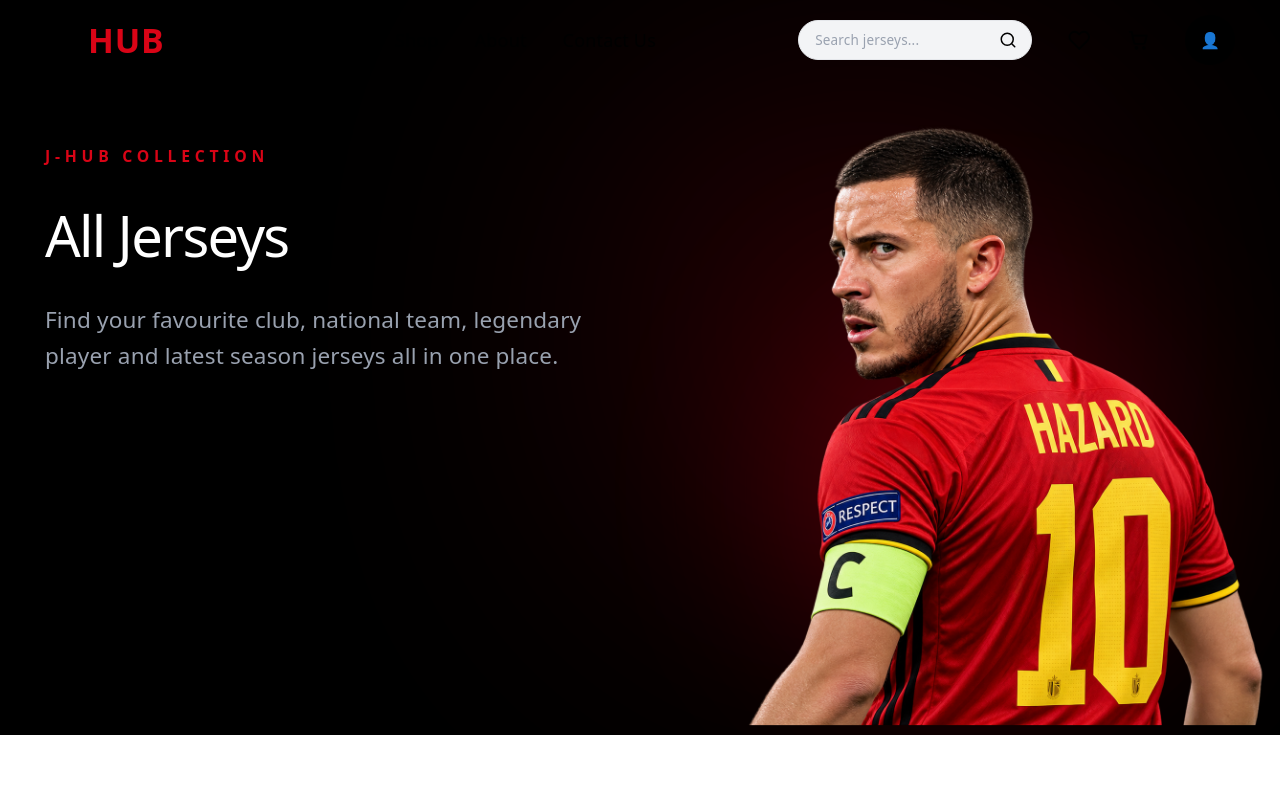
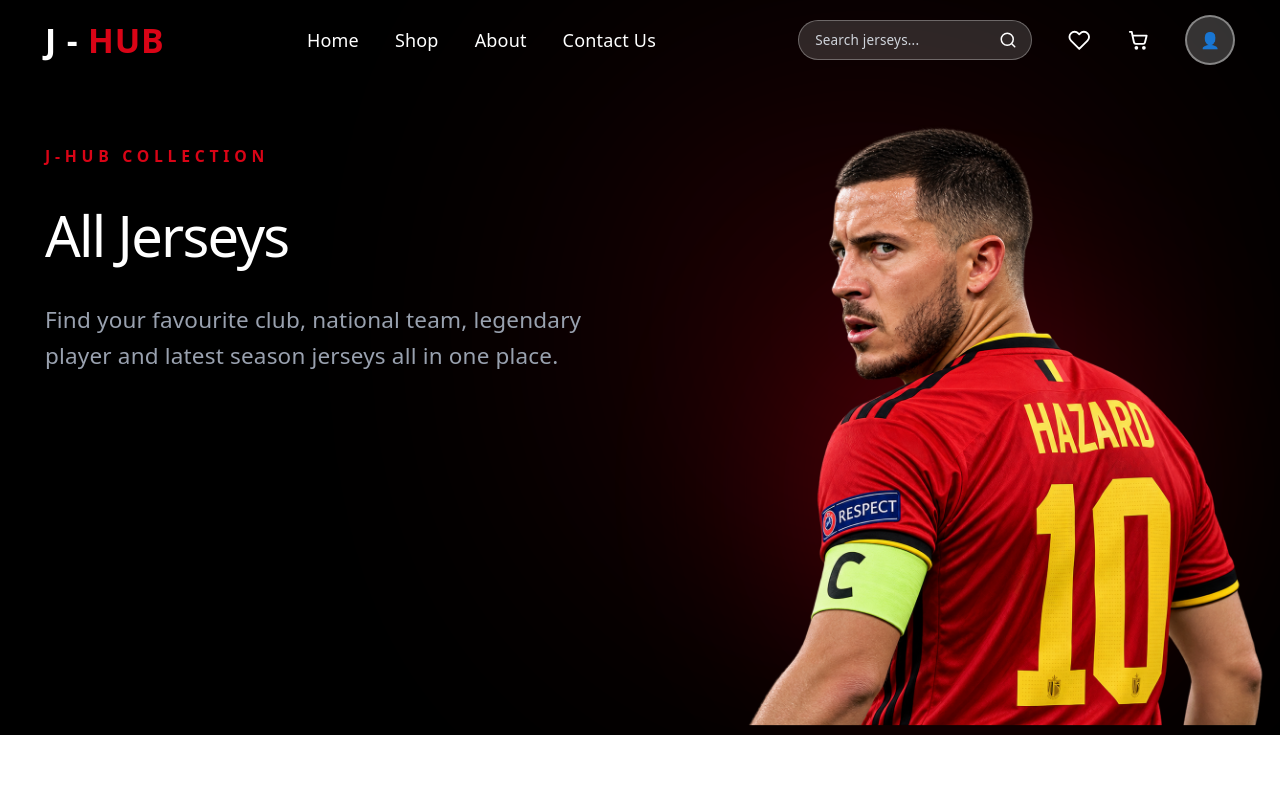
Before and after one commit to atp43338-ai/J-HUB, a React (Vite) app in the folder Frontend/: page /shop in a window 1280 px wide. Shown: the top 800 px of the page. Built offline with nearby package versions, Linux system fonts and the light colour scheme; no server answers; sample sign-in values are in the browser's storage.

Commit message:
feat: update adminroute

```diff
--- a/Frontend/src/App.jsx
+++ b/Frontend/src/App.jsx
@@ -1,16 +1,39 @@
-import { Routes, Route } from "react-router";
+import { useEffect } from "react";
+import { Routes, Route, Navigate, useLocation, useNavigate } from "react-router";
 
 import AdminRoutes from "./routes/AdminRoutes";
 import UserRoutes from "./routes/UserRoutes";
 import NotFound from "./pages/NotFound";
 
+function AdminQueryRedirect() {
+  const location = useLocation();
+  const navigate = useNavigate();
+
+  useEffect(() => {
+    const search = location.search.toLowerCase();
+    if (
+      search.includes("adminlogin") ||
+      search.includes("admin-login") ||
+      search.includes("admin_login")
+    ) {
+      navigate("/admin/login", { replace: true });
+    }
+  }, [location, navigate]);
+
+  return null;
+}
+
 function App() {
   return (
-    <Routes>
-      <Route path="/admin/*" element={<AdminRoutes />} />
-      <Route path="/*" element={<UserRoutes />} />
-      <Route path="*" element={<NotFound />} />
-    </Routes>
+    <>
+      <AdminQueryRedirect />
+      <Routes>
+        <Route path="/admin-login" element={<Navigate to="/admin/login" replace />} />
+        <Route path="/admin/*" element={<AdminRoutes />} />
+        <Route path="/*" element={<UserRoutes />} />
+        <Route path="*" element={<NotFound />} />
+      </Routes>
+    </>
   );
 }
 
--- a/Frontend/src/features/home/components/Navbar.jsx
+++ b/Frontend/src/features/home/components/Navbar.jsx
@@ -88,7 +88,7 @@ function Navbar() {
   // Detect scroll
   useEffect(() => {
     const handleScroll = () => {
-      setIsScrolled(window.scrollY > 50);
+      setIsScrolled(window.scrollY > 20);
     };
 
     window.addEventListener("scroll", handleScroll);
@@ -181,31 +181,25 @@ function Navbar() {
     }
   };
 
-  /*
-    White pages:
-    → Black text/icons before scrolling
+  // Route & Contrast detection (transparent overlay on Home and Products/Shop hero banners)
+  const isHeroPage =
+    location.pathname === "/" ||
+    location.pathname === "/products" ||
+    location.pathname === "/shop";
 
-    Home dark hero:
-    → White text/icons before scrolling
-
-    After scrolling:
-    → Black text/icons
-  */
-
-  const isHomePage = location.pathname === "/";
-
-  const useWhiteText = isHomePage && !isScrolled;
-
-  const textColor = useWhiteText
-    ? "text-white"
-    : "text-black";
+  const isLightPage = !isHeroPage || isScrolled;
+  const navTextColor = isLightPage ? "text-gray-800" : "text-white";
+  const navIconColor = isLightPage
+    ? "text-gray-700 hover:text-[#d90416]"
+    : "text-white hover:text-red-400";
+  const badgeBg = "bg-[#d90416] text-white";
 
   return (
     <nav
       className={`fixed top-0 left-0 w-full z-50 transition-all duration-300 ${
-        isScrolled
-          ? "bg-white border-b border-gray-200 shadow-sm"
-          : "bg-transparent border-b border-transparent"
+        isLightPage
+          ? "bg-white/95 backdrop-blur-md shadow-sm border-b border-gray-100 text-gray-900"
+          : "bg-transparent border-b border-transparent shadow-none text-white"
       }`}
     >
       <div className="max-w-[1400px] mx-auto px-6 md:px-10 h-[80px] flex items-center justify-between">
@@ -216,11 +210,11 @@ function Navbar() {
           onClick={handleHome}
           className="text-2xl md:text-3xl font-extrabold tracking-wide"
         >
-          <span className={textColor}>
+          <span className={navTextColor}>
             J
           </span>
 
-          <span className={textColor}>
+          <span className={navTextColor}>
             {" - "}
           </span>
 
@@ -236,7 +230,7 @@ function Navbar() {
           <button
             type="button"
             onClick={handleHome}
-            className={`font-medium transition ${textColor} hover:text-[#d90416]`}
+            className={`font-medium transition ${navTextColor} hover:text-[#d90416]`}
           >
             Home
           </button>
@@ -245,7 +239,7 @@ function Navbar() {
           <button
             type="button"
             onClick={handleShop}
-            className={`font-medium transition ${textColor} hover:text-[#d90416]`}
+            className={`font-medium transition ${navTextColor} hover:text-[#d90416]`}
           >
             Shop
           </button>
@@ -254,7 +248,7 @@ function Navbar() {
           <button
             type="button"
             onClick={handleAbout}
-            className={`font-medium transition ${textColor} hover:text-[#d90416]`}
+            className={`font-medium transition ${navTextColor} hover:text-[#d90416]`}
           >
             About
           </button>
@@ -263,7 +257,7 @@ function Navbar() {
           <button
             type="button"
             onClick={handleContact}
-            className={`font-medium transition ${textColor} hover:text-[#d90416]`}
+            className={`font-medium transition ${navTextColor} hover:text-[#d90416]`}
           >
             Contact Us
           </button>
@@ -285,18 +279,16 @@ function Navbar() {
               onKeyDown={(e) => e.key === "Enter" && handleSearch(e)}
               placeholder="Search jerseys..."
               className={`h-9 pl-3.5 pr-8 rounded-full text-xs font-medium transition-all duration-300 outline-none ${
-                useWhiteText
-                  ? "bg-white/15 text-white placeholder-gray-300 border border-white/30 focus:bg-white focus:text-black focus:placeholder-gray-400 focus:border-white"
-                  : "bg-gray-100 text-black placeholder-gray-400 border border-gray-200 focus:bg-white focus:border-[#d90416]"
+                isLightPage
+                  ? "bg-gray-100 text-gray-800 placeholder-gray-400 border border-gray-200 focus:bg-white focus:border-[#d90416]"
+                  : "bg-white/15 text-white placeholder-gray-300 border border-white/30 focus:bg-white focus:text-black focus:placeholder-gray-400 focus:border-white"
               } w-24 sm:w-36 md:w-52 focus:w-36 sm:focus:w-48 md:focus:w-60`}
             />
 
             <button
               type="submit"
               onClick={handleSearch}
-              className={`absolute right-2.5 p-1 transition ${
-                useWhiteText ? "text-white" : "text-black"
-              } hover:text-[#d90416]`}
+              className={`absolute right-2.5 p-1 transition ${navIconColor}`}
               title="Search"
             >
               <svg
@@ -321,7 +313,7 @@ function Navbar() {
 
             <Link
               to="/wishlist"
-              className={`transition ${textColor} hover:text-[#d90416]`}
+              className={`transition ${navIconColor}`}
               title="Wishlist"
             >
               <svg
@@ -341,7 +333,7 @@ function Navbar() {
             </Link>
 
             {wishlistCount > 0 && (
-              <span className="absolute -top-3 -right-3 w-5 h-5 rounded-full bg-[#d90416] text-white text-[11px] font-bold flex items-center justify-center">
+              <span className={`absolute -top-3 -right-3 w-5 h-5 rounded-full ${badgeBg} text-[11px] font-bold flex items-center justify-center`}>
                 {wishlistCount}
               </span>
             )}
@@ -353,7 +345,7 @@ function Navbar() {
 
             <Link
               to="/cart"
-              className={`transition ${textColor} hover:text-[#d90416]`}
+              className={`transition ${navIconColor}`}
               title="Cart"
             >
               <svg
@@ -385,7 +377,7 @@ function Navbar() {
             </Link>
 
             {cartCount > 0 && (
-              <span className="absolute -top-3 -right-3 w-5 h-5 rounded-full bg-[#d90416] text-white text-[11px] font-bold flex items-center justify-center">
+              <span className={`absolute -top-3 -right-3 w-5 h-5 rounded-full ${badgeBg} text-[11px] font-bold flex items-center justify-center`}>
                 {cartCount}
               </span>
             )}
@@ -404,9 +396,9 @@ function Navbar() {
             <Link
               to="/profile"
               className={`w-11 h-11 rounded-full flex items-center justify-center transition overflow-hidden border-2 ${
-                useWhiteText
-                  ? "bg-white text-black hover:bg-[#d90416] hover:text-white border-white/40"
-                  : "bg-black text-white hover:bg-[#d90416] border-transparent"
+                isLightPage
+                  ? "bg-gray-100 text-gray-800 hover:bg-[#d90416] hover:text-white border-gray-200"
+                  : "bg-white/20 text-white hover:bg-[#d90416] border-white/40"
               }`}
               title="Profile"
             >
--- a/Frontend/src/routes/AdminRoutes.jsx
+++ b/Frontend/src/routes/AdminRoutes.jsx
@@ -39,7 +39,6 @@ function AdminRoutes() {
       />
 
       <Route
-        path="/"
         element={
           <ProtectedRoute admin>
             <AdminLayout />
@@ -47,6 +46,7 @@ function AdminRoutes() {
         }
       >
         <Route index element={<AdminDashboard />} />
+        <Route path="dashboard" element={<AdminDashboard />} />
 
         <Route path="users" element={<UserManagement />} />
 
```
